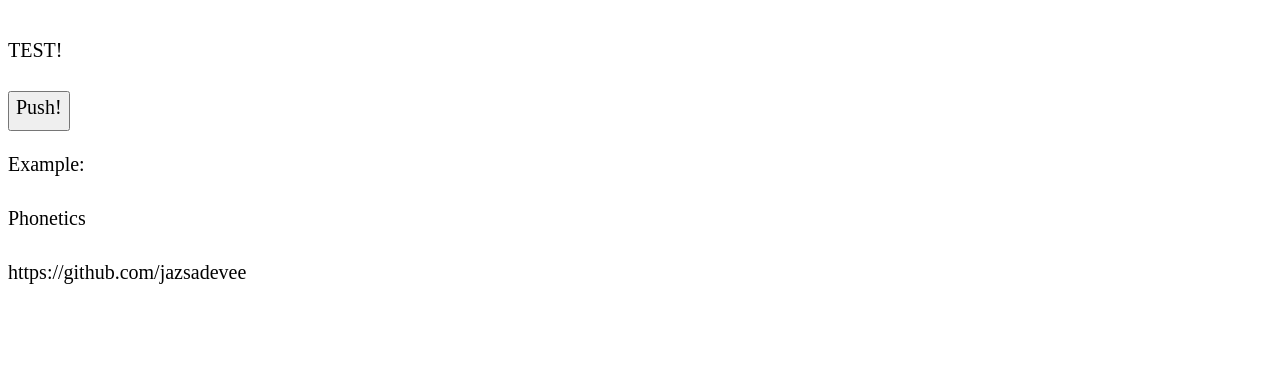
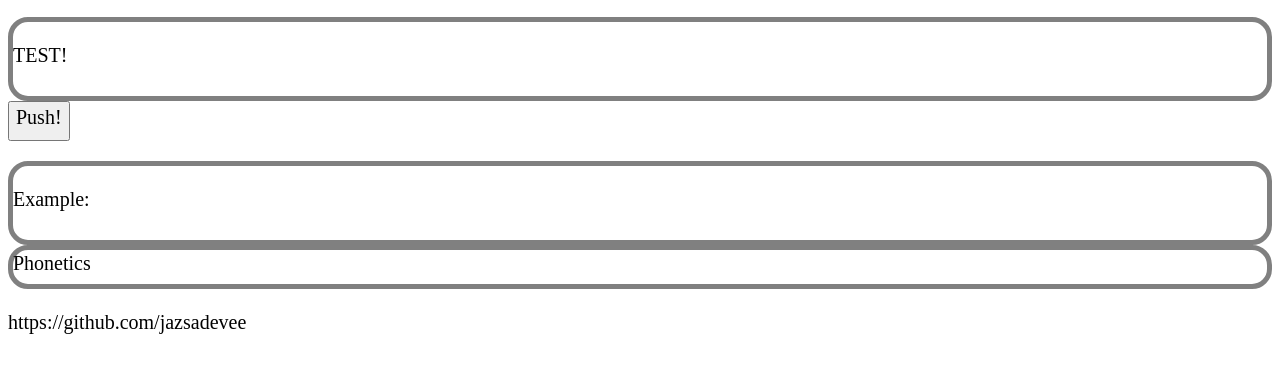
Before and after one commit to jazsadevee/First-Project.1, a plain HTML site: page index.html in a window 1280 px wide. Shown: the part 315-688 px from the top of the page. Drawn offline with nearby package versions, Linux system fonts and the light colour scheme.

Commit message:
Css editing

```diff
--- a/style.css
+++ b/style.css
@@ -16,3 +16,19 @@
   align-items: center;
   flex-direction: column;
 }
+
+#wordInput {
+  border: 5px solid gray;
+  border-radius: 20px;
+  margin: auto;
+}
+
+#example {
+border: 5px solid gray;
+border-radius: 20px;
+}
+
+#pronounce {
+border: 5px solid gray;
+border-radius: 20px;
+}
```
